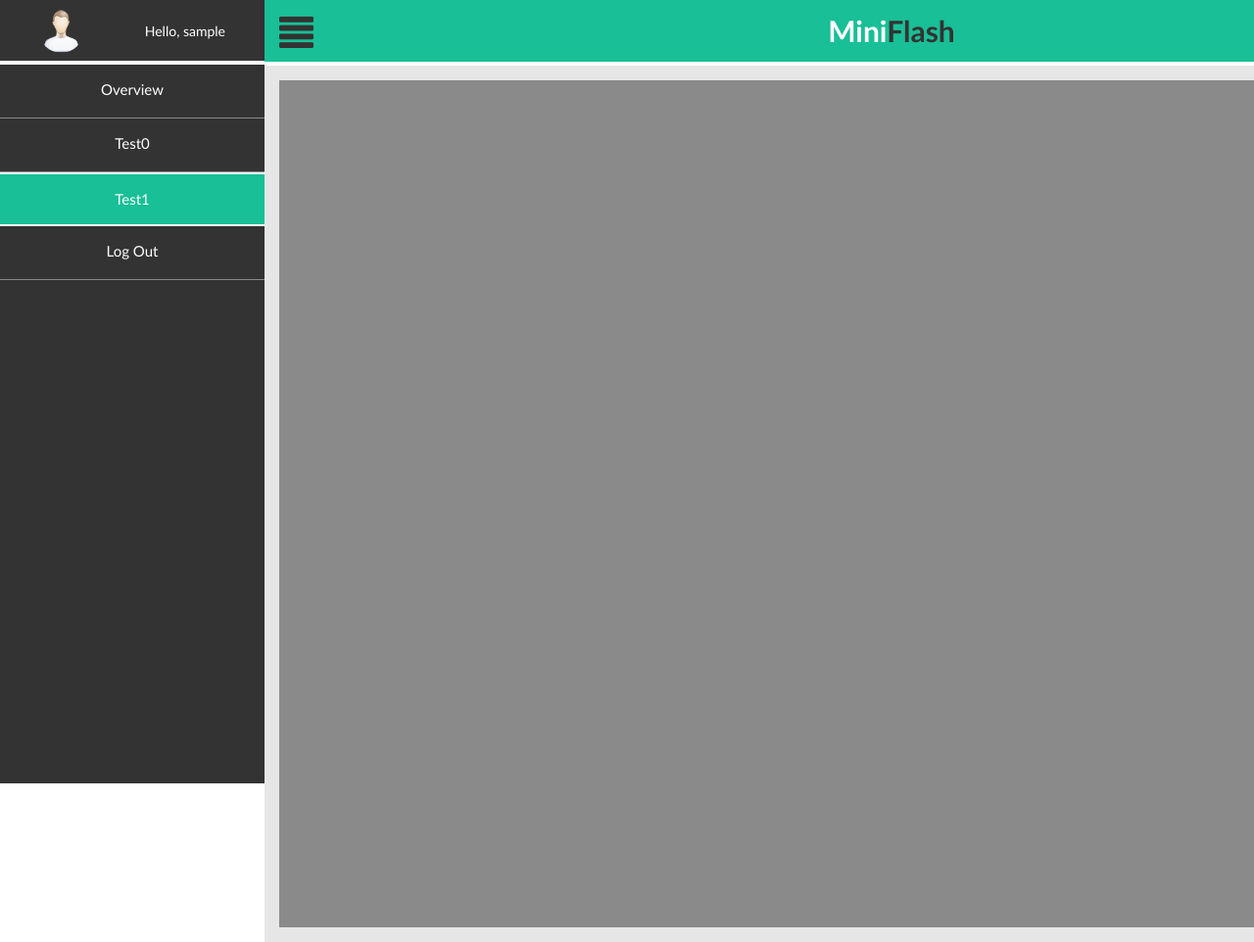
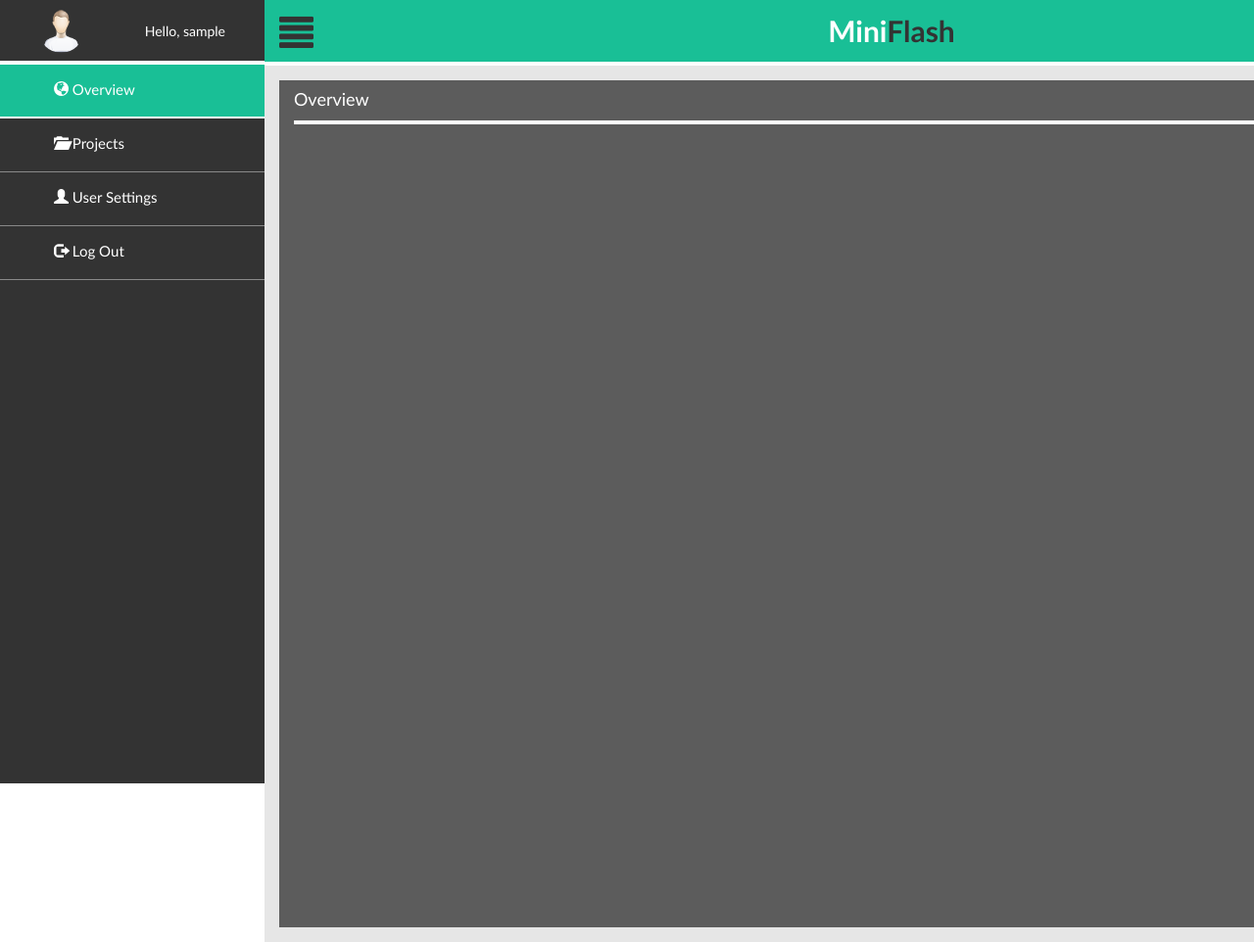
Before and after one commit to marlic1337/MiniFlash, a Django app: page /overview in a window 1280 px wide. Shown: the whole page at 98% size. Run offline with Django 3.2, Linux system fonts and the light colour scheme; the visitor is signed in with stand-in values (Sample User, id 1); some libraries are stand-ins or nearby versions.

Commit message:
frontend

```diff
--- a/MiniFlash/MiniFlash/urls.py
+++ b/MiniFlash/MiniFlash/urls.py
@@ -6,7 +6,10 @@
 urlpatterns = patterns('',
     url(r'^$', 'MiniFlash.views.home', name='home'),
     url(r'^register$', 'MiniFlash.views.register', name='register'),
-    url(r'^overview', 'MiniFlash.views.overview', name='overview'),
+    url(r'^overview$', 'MiniFlash.views.overview', name='overview'),
+
+    url(r'^', include('Project.urls')),
+    url(r'^', include('User.urls')),
 
     url(r'^admin/', include(admin.site.urls)),
     #remove log out confirmation step
--- a/MiniFlash/MiniFlash/views.py
+++ b/MiniFlash/MiniFlash/views.py
@@ -30,4 +30,4 @@
 
 @login_required
 def overview(request):
-	return render_to_response('authenticated/authenticated_base.html', locals(), context_instance=RequestContext(request))
+	return render_to_response('authenticated/overview.html', locals(), context_instance=RequestContext(request))
--- /dev/null
+++ b/MiniFlash/Project/urls.py
@@ -0,0 +1,5 @@
+from django.conf.urls import url, patterns
+
+urlpatterns = patterns('Project.views',
+    url(r'^projects$', 'my_projects', name='my_projects'),
+)
--- /dev/null
+++ b/MiniFlash/User/urls.py
@@ -0,0 +1,5 @@
+from django.conf.urls import url, patterns
+
+urlpatterns = patterns('User.views',
+    url(r'^user$', 'user_settings', name='user_settings'),
+)
--- a/MiniFlash/static/css/authenticated.css
+++ b/MiniFlash/static/css/authenticated.css
@@ -37,7 +37,7 @@
 }
 
 .menu_item{
-    text-align: center;
+    padding-left: 55px;
     min-height: 55px;
     border-bottom: 1px solid #898989;
     font-size: 15px;
@@ -46,6 +46,10 @@
 .menu_item_active{
     background-color: #19BF96;
     border-top: 2px solid #ffffff;
+    border-bottom: 2px solid #ffffff;;
+}
+.menu_item_active_first{
+    background-color: #19BF96;
     border-bottom: 2px solid #ffffff;;
 }
 .menu_item a{
@@ -70,8 +74,9 @@
 #auth_container{
     padding-top: 10px;
     padding-bottom: 10px;
-    background-color: rgba(0, 0, 0, 0.4);
+    background-color: rgba(0, 0, 0, 0.6);
     min-height: 865px;
+    color: #ffffff;
 }
 
 #auth_additional_right{
@@ -80,4 +85,24 @@
     background-color: #19BF96;
     min-height: 865px;
     border-left: 4px solid #ffffff;
+    color: #ffffff;
 }
+
+.container_header{
+    border-bottom: 4px solid #ffffff;
+    min-height: 35px;
+}
+
+.container_header h4{
+    margin-top: 0;
+}
+
+/* MEDIA QUERIES */
+/* mobile */
+@media (max-width:995px) {
+    #auth_additional_right{
+        min-height: 0;
+        border-left: none;
+        border-top: 4px solid #ffffff;
+    }
+}
--- a/MiniFlash/static/css/main.css
+++ b/MiniFlash/static/css/main.css
@@ -1,5 +1,4 @@
 *{
-    color: #333333;
     font-family: 'Trebuchet MS', Helvetica, sans-serif;
 }
 
--- a/MiniFlash/templates/authenticated/authenticated_base.html
+++ b/MiniFlash/templates/authenticated/authenticated_base.html
@@ -23,9 +23,10 @@
         <div class="container-fluid">
             <div id="container_row" class="row">
                 <div id="auth_container" class="col-md-10">
+                    <div class="container_header">{% block container_header %}{% endblock %}</div>
                     {% block auth_main_content %}{% endblock %}
                 </div>
-                <div id="auth_additional_right" class="col-md-2 visible_desktop">
+                <div id="auth_additional_right" class="col-md-2">
                     {% block auth_additional_right %}{% endblock %}
                 </div>
             </div>
@@ -38,10 +39,10 @@
             <img id="user_image" width="45px" src="{{ request.user.logo_url }}" class="img-circle" alt="User Image" />
             <div id="hello_text"><p class="text_color_white">Hello, {{ request.user.username }}</p></div>
         </div>
-        <div class="menu_item"><a href="{% url 'home' %}">Overview</a></div>
-        <div class="menu_item"><a href="#">Test0</a></div>
-        <div class="menu_item menu_item_active"><a href="#">Test1</a></div>
-        <div class="menu_item"><a href="{% url 'account_logout' %}">Log Out</a></div>
+        <div class="menu_item {% block overview_active %}{% endblock %}"><a href="{% url 'overview' %}"><span class="glyphicon glyphicon-globe text_color_white"></span> Overview</a></div>
+        <div class="menu_item {% block projects_active %}{% endblock %}"><a href="{% url 'my_projects' %}"><span class="glyphicon glyphicon-folder-open text_color_white"></span> Projects</a></div>
+        <div class="menu_item {% block user_settings_active %}{% endblock %}"><a href="{% url 'user_settings' %}"><span class="glyphicon glyphicon-user text_color_white"></span> User Settings</a></div>
+        <div class="menu_item"><a href="{% url 'account_logout' %}"><span class="glyphicon glyphicon-log-out text_color_white"></span> Log Out</a></div>
     </div>
 
 {% endblock %}
--- /dev/null
+++ b/MiniFlash/templates/authenticated/overview.html
@@ -0,0 +1,7 @@
+{% extends 'authenticated/authenticated_base.html' %}
+
+{% block overview_active %}menu_item_active_first{% endblock %}
+
+{% block container_header %}<h4>Overview</h4>{% endblock %}
+
+{% block auth_main_content %}{% endblock %}
```
Also changed, not shown: MiniFlash/Project/views.py (+6 -2 lines), MiniFlash/User/views.py (+6 -2 lines), MiniFlash/templates/authenticated/project/my_projects.html (added, +7 -0 lines), MiniFlash/templates/authenticated/user/user_settings.html (added, +7 -0 lines).
